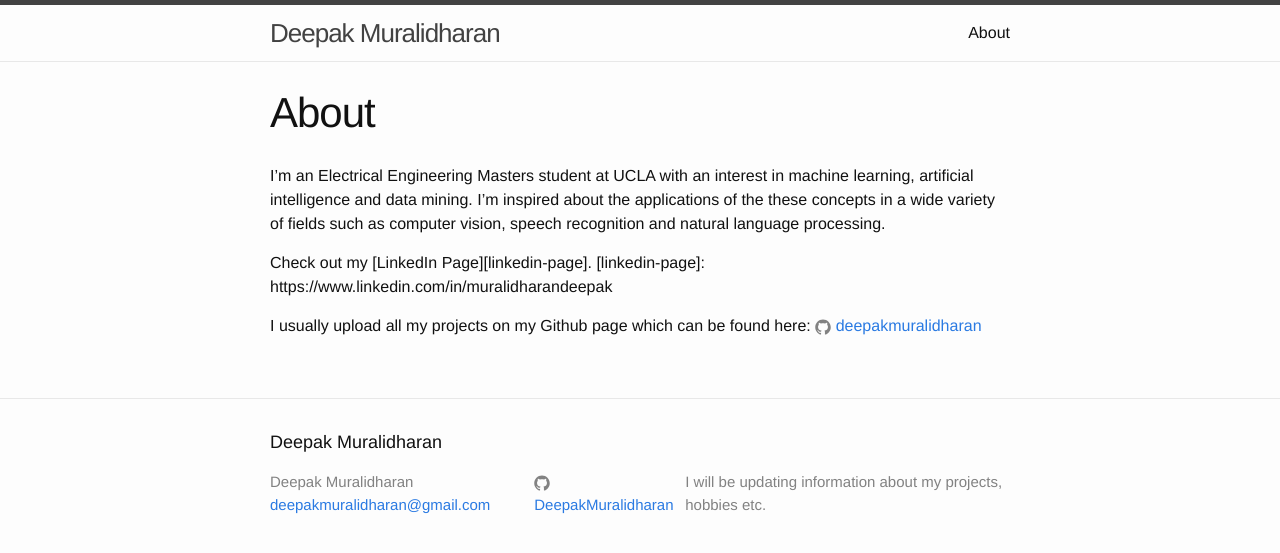
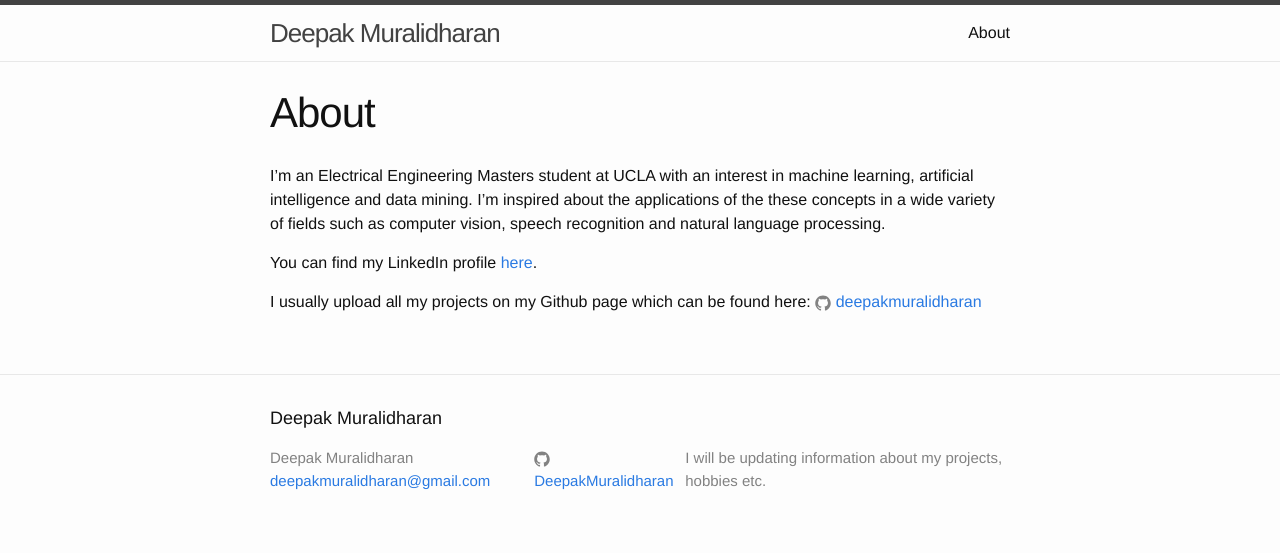
Before and after one commit to DeepakMuralidharan/blog, a Jekyll site: the page built from about.md, in a window 1280 px wide. Shown: the top 553 px of the page. Built offline with Jekyll 4.4.1, drawn with Linux system fonts in a browser that asks for light colours.

Commit message:
made changes

```diff
--- a/about.md
+++ b/about.md
@@ -7,9 +7,7 @@ permalink: /about/
 I'm an Electrical Engineering Masters student at UCLA with an interest in machine learning, artificial intelligence
 and data mining. I'm inspired about the applications of the these concepts in a wide variety of fields such as computer vision, speech recognition and natural language processing.
 
-Check out my [LinkedIn Page][linkedin-page].
-[linkedin-page]: https://www.linkedin.com/in/muralidharandeepak
-
+You can find my LinkedIn profile [here](https://www.linkedin.com/in/muralidharandeepak).
 
 I usually upload all my projects on my Github page which can be found here:
 {% include icon-github.html username="deepakmuralidharan" %}
```
